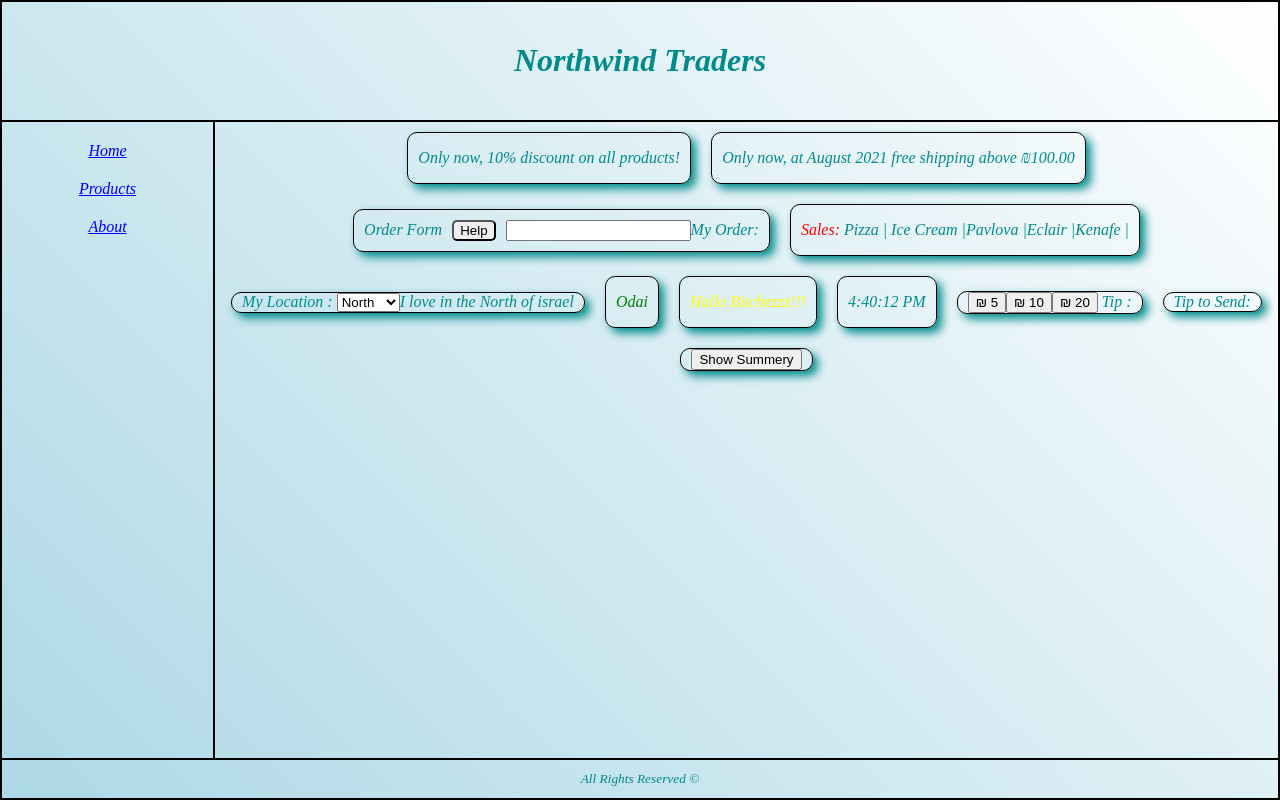
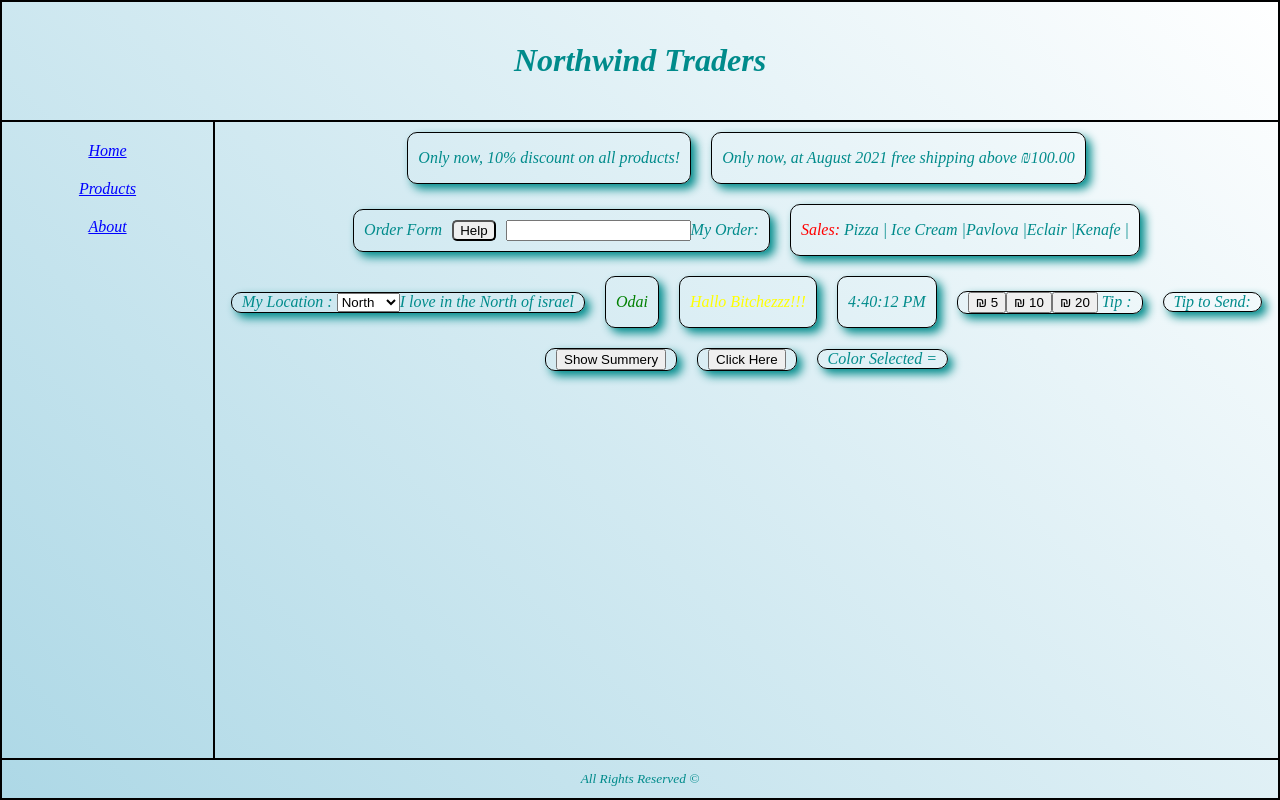
Before and after one commit to odaiwa/Angular-Northwind, an Angular app: page / in a window 1280 px wide. Built offline with nearby package versions, Linux system fonts and the light colour scheme.

Commit message:
Color Service

```diff
--- a/src/app/app.module.ts
+++ b/src/app/app.module.ts
@@ -17,6 +17,7 @@ import { ClockComponent } from './components/home-area/clock/clock.component';
 import { TipComponent } from './components/home-area/tip/tip.component';
 import { PricingComponent } from './components/home-area/pricing/pricing.component';
 import { CalcService } from './services/calc.service';
+import { ColorComponent } from './components/home-area/color/color.component';
 
 @NgModule({
     declarations: [
@@ -33,7 +34,8 @@ import { CalcService } from './services/calc.service';
         SloganComponent,
         ClockComponent,
         TipComponent,
-        PricingComponent
+        PricingComponent,
+        ColorComponent
     ],
     imports: [
         BrowserModule,
--- /dev/null
+++ b/src/app/components/home-area/color/color.component.html
@@ -0,0 +1,3 @@
+<div class="box" [style.background-color]="randomColor">
+    <button (click)="colorIt(randomColor)">Click Here</button>
+</div>
--- /dev/null
+++ b/src/app/components/home-area/color/color.component.ts
@@ -0,0 +1,24 @@
+import { Component, OnInit,EventEmitter, Output } from '@angular/core';
+import { ColorsService } from 'src/app/services/color-service/colors.service';
+
+@Component({
+  selector: 'app-color',
+  templateUrl: './color.component.html',
+  styleUrls: ['./color.component.css']
+})
+export class ColorComponent implements OnInit {
+
+  constructor(public colorGenerator:ColorsService) { }
+  public randomColor:string;
+  ngOnInit(): void {
+  }
+
+  @Output()
+  public colorSelected = new EventEmitter<string>(); //New event created.
+
+
+  public colorIt(value:string){
+    this.randomColor = this.colorGenerator.getRandomColor();
+    this.colorSelected.emit(value);
+  }
+}
--- a/src/app/components/home-area/home/home.component.html
+++ b/src/app/components/home-area/home/home.component.html
@@ -25,4 +25,7 @@
 
     <!-- Services -->
     <app-pricing></app-pricing>
+
+    <app-color (colorSelected)=displayColor($event)></app-color>
+    <span class="box">Color Selected = {{colorSelected}}</span>
 </div>
--- a/src/app/components/home-area/home/home.component.ts
+++ b/src/app/components/home-area/home/home.component.ts
@@ -10,9 +10,12 @@ import { Component } from '@angular/core';
 export class HomeComponent {
 
     public tipValue:number;
-
+    public colorSelected:string;
     public displayTip(value:number):void{
         this.tipValue = value;
     }
+    public displayColor(value:string):void{
+        this.colorSelected = value;
+    }
 
 }
--- a/src/app/components/home-area/pricing/pricing.component.ts
+++ b/src/app/components/home-area/pricing/pricing.component.ts
@@ -17,12 +17,8 @@ export class PricingComponent {
 
   public showSummery():void{
     const arr=[10,20,30,40];
-
-
     const sum = this.myCalc.getSum(arr);
-
     console.log("Sum : "+sum);
-
   }
 
 }
--- /dev/null
+++ b/src/app/services/color-service/colors.service.ts
@@ -0,0 +1,10 @@
+import { Injectable } from '@angular/core';
+
+@Injectable({
+  providedIn: 'root'
+})
+export class ColorsService {
+  public getRandomColor():string{
+    return '#'+(0x1000000+Math.random()*0xffffff).toString(16).substr(1,6);
+  }
+}
```
Also changed, not shown: src/app/components/home-area/color/color.component.css (added).
